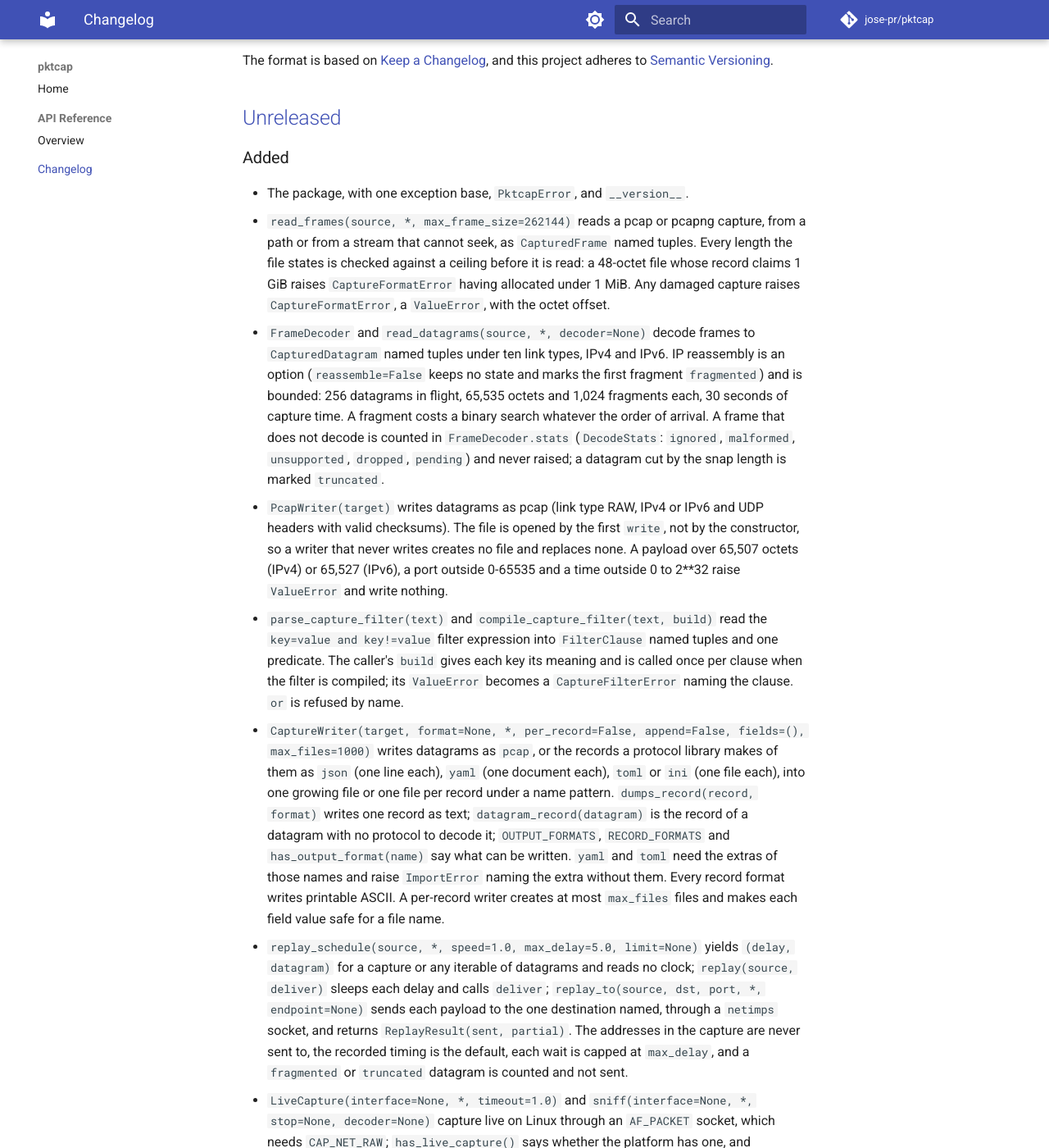
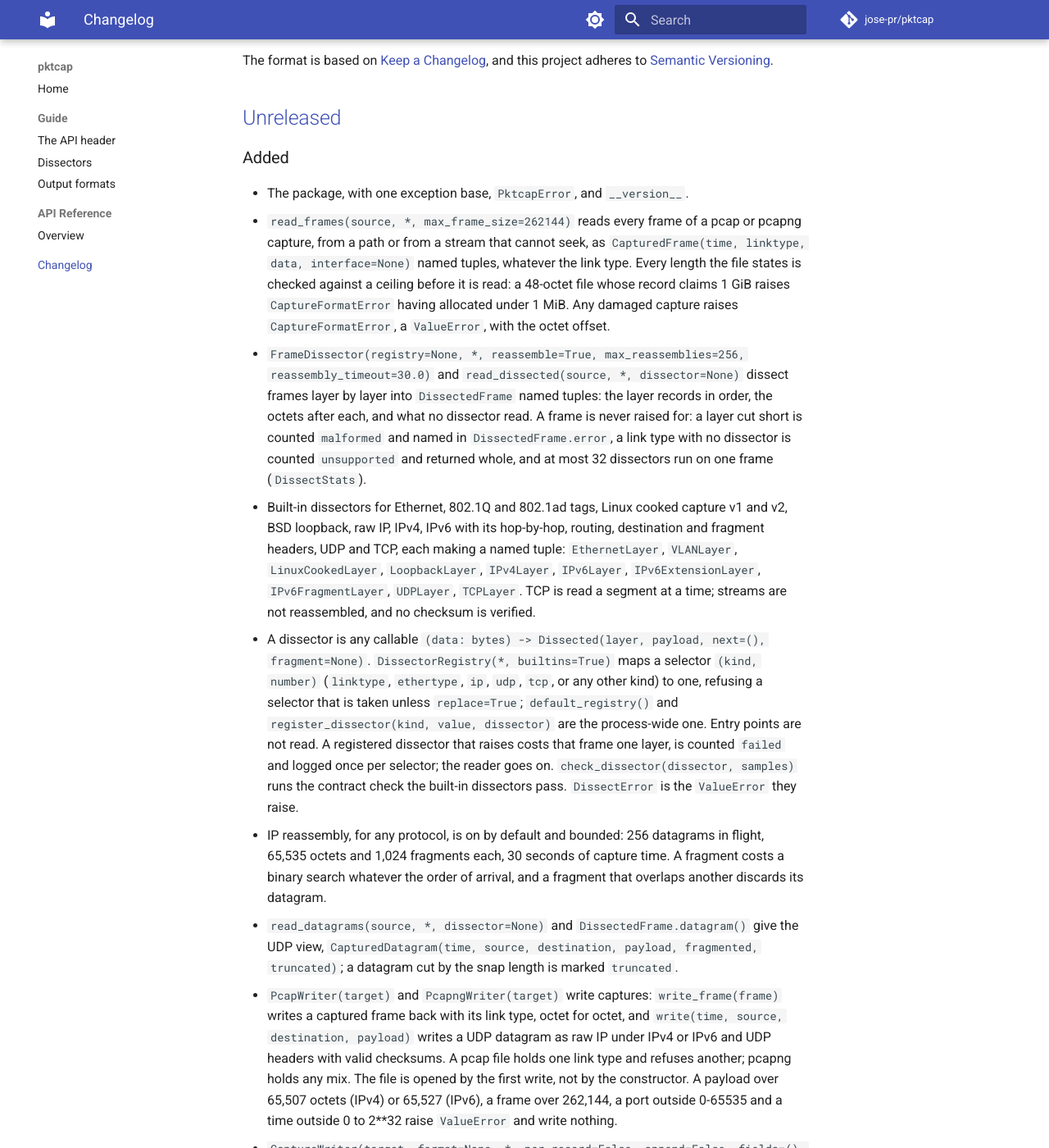
Before and after one commit to jose-pr/pktcap, an MkDocs documentation site: the page built from docs/changelog.md, in a window 1280 px wide and 1400 px high, scrolled down 242 px. Shown: the whole window at 82% size. Built offline with MkDocs 1.6.1 and Material for MkDocs 9.7.7, drawn with Linux system fonts in a browser that asks for light colours; comment, search, counter and statistics services are not loaded; some of the changed text lies outside the part shown.

Commit message:
docs: the site, the changelog and the release notes describe a general capture library; the shipped headers are pages of the site

```diff
--- a/CHANGELOG.md
+++ b/CHANGELOG.md
@@ -10,56 +10,88 @@ and this project adheres to [Semantic Versioning](https://semver.org/).
 ### Added
 
 - The package, with one exception base, `PktcapError`, and `__version__`.
-- `read_frames(source, *, max_frame_size=262144)` reads a pcap or pcapng
-  capture, from a path or from a stream that cannot seek, as `CapturedFrame`
-  named tuples. Every length the file states is checked against a ceiling
+- `read_frames(source, *, max_frame_size=262144)` reads every frame of a pcap
+  or pcapng capture, from a path or from a stream that cannot seek, as
+  `CapturedFrame(time, linktype, data, interface=None)` named tuples, whatever
+  the link type. Every length the file states is checked against a ceiling
   before it is read: a 48-octet file whose record claims 1 GiB raises
   `CaptureFormatError` having allocated under 1 MiB. Any damaged capture
   raises `CaptureFormatError`, a `ValueError`, with the octet offset.
-- `FrameDecoder` and `read_datagrams(source, *, decoder=None)` decode frames
-  to `CapturedDatagram` named tuples under ten link types, IPv4 and IPv6.
-  IP reassembly is an option (`reassemble=False` keeps no state and marks the
-  first fragment `fragmented`) and is bounded: 256 datagrams in flight, 65,535
-  octets and 1,024 fragments each, 30 seconds of capture time. A fragment
-  costs a binary search whatever the order of arrival. A frame that does not
-  decode is counted in `FrameDecoder.stats` (`DecodeStats`: `ignored`,
-  `malformed`, `unsupported`, `dropped`, `pending`) and never raised; a
-  datagram cut by the snap length is marked `truncated`.
-- `PcapWriter(target)` writes datagrams as pcap (link type RAW, IPv4 or IPv6
-  and UDP headers with valid checksums). The file is opened by the first
-  `write`, not by the constructor, so a writer that never writes creates no
-  file and replaces none. A payload over 65,507 octets (IPv4) or 65,527
-  (IPv6), a port outside 0-65535 and a time outside 0 to 2**32 raise
-  `ValueError` and write nothing.
+- `FrameDissector(registry=None, *, reassemble=True, max_reassemblies=256,
+  reassembly_timeout=30.0)` and `read_dissected(source, *, dissector=None)`
+  dissect frames layer by layer into `DissectedFrame` named tuples: the layer
+  records in order, the octets after each, and what no dissector read. A
+  frame is never raised for: a layer cut short is counted `malformed` and
+  named in `DissectedFrame.error`, a link type with no dissector is counted
+  `unsupported` and returned whole, and at most 32 dissectors run on one
+  frame (`DissectStats`).
+- Built-in dissectors for Ethernet, 802.1Q and 802.1ad tags, Linux cooked
+  capture v1 and v2, BSD loopback, raw IP, IPv4, IPv6 with its hop-by-hop,
+  routing, destination and fragment headers, UDP and TCP, each making a named
+  tuple: `EthernetLayer`, `VLANLayer`, `LinuxCookedLayer`, `LoopbackLayer`,
+  `IPv4Layer`, `IPv6Layer`, `IPv6ExtensionLayer`, `IPv6FragmentLayer`,
+  `UDPLayer`, `TCPLayer`. TCP is read a segment at a time; streams are not
+  reassembled, and no checksum is verified.
+- A dissector is any callable `(data: bytes) -> Dissected(layer, payload,
+  next=(), fragment=None)`. `DissectorRegistry(*, builtins=True)` maps a
+  selector `(kind, number)` (`linktype`, `ethertype`, `ip`, `udp`, `tcp`, or
+  any other kind) to one, refusing a selector that is taken unless
+  `replace=True`; `default_registry()` and `register_dissector(kind, value,
+  dissector)` are the process-wide one. Entry points are not read. A
+  registered dissector that raises costs that frame one layer, is counted
+  `failed` and logged once per selector; the reader goes on.
+  `check_dissector(dissector, samples)` runs the contract check the built-in
+  dissectors pass. `DissectError` is the `ValueError` they raise.
+- IP reassembly, for any protocol, is on by default and bounded: 256
+  datagrams in flight, 65,535 octets and 1,024 fragments each, 30 seconds of
+  capture time. A fragment costs a binary search whatever the order of
+  arrival, and a fragment that overlaps another discards its datagram.
+- `read_datagrams(source, *, dissector=None)` and `DissectedFrame.datagram()`
+  give the UDP view, `CapturedDatagram(time, source, destination, payload,
+  fragmented, truncated)`; a datagram cut by the snap length is marked
+  `truncated`.
+- `PcapWriter(target)` and `PcapngWriter(target)` write captures:
+  `write_frame(frame)` writes a captured frame back with its link type, octet
+  for octet, and `write(time, source, destination, payload)` writes a UDP
+  datagram as raw IP under IPv4 or IPv6 and UDP headers with valid checksums.
+  A pcap file holds one link type and refuses another; pcapng holds any mix.
+  The file is opened by the first write, not by the constructor. A payload
+  over 65,507 octets (IPv4) or 65,527 (IPv6), a frame over 262,144, a port
+  outside 0-65535 and a time outside 0 to 2**32 raise `ValueError` and write
+  nothing.
+- `CaptureWriter(target, format=None, *, per_record=False, append=False,
+  fields=(), max_files=1000)` writes datagrams or dissected frames as `pcap`
+  or `pcapng`, or the records made of them as `json` (one line each), `yaml`
+  (one document each), `toml` or `ini` (one file each), into one growing file
+  or one file per record under a name pattern. `dumps_record(record, format)`
+  writes one record as text; `datagram_record(datagram)` and
+  `frame_record(frame)` are the default records; `OUTPUT_FORMATS`,
+  `RECORD_FORMATS` and `has_output_format(name)` say what can be written.
+  `yaml` and `toml` need the extras of those names and raise `ImportError`
+  naming the extra without them. Every record format writes printable ASCII.
+  A per-record writer creates at most `max_files` files and makes each field
+  value safe for a file name.
 - `parse_capture_filter(text)` and `compile_capture_filter(text, build)` read
   the `key=value and key!=value` filter expression into `FilterClause` named
-  tuples and one predicate. The caller's `build` gives each key its meaning
-  and is called once per clause when the filter is compiled; its `ValueError`
-  becomes a `CaptureFilterError` naming the clause. `or` is refused by name.
-- `CaptureWriter(target, format=None, *, per_record=False, append=False,
-  fields=(), max_files=1000)` writes datagrams as `pcap`, or the records a
-  protocol library makes of them as `json` (one line each), `yaml` (one
-  document each), `toml` or `ini` (one file each), into one growing file or
-  one file per record under a name pattern. `dumps_record(record, format)`
-  writes one record as text; `datagram_record(datagram)` is the record of a
-  datagram with no protocol to decode it; `OUTPUT_FORMATS`, `RECORD_FORMATS`
-  and `has_output_format(name)` say what can be written. `yaml` and `toml`
-  need the extras of those names and raise `ImportError` naming the extra
-  without them. Every record format writes printable ASCII. A per-record
-  writer creates at most `max_files` files and makes each field value safe
-  for a file name.
+  tuples and one predicate; `build` gives each key its meaning, once per
+  clause, and its `ValueError` becomes a `CaptureFilterError` naming the
+  clause. `frame_filter` is the `build` for dissected frames, with the keys
+  of `FRAME_FILTER_KEYS`: `src`, `dst`, `host`, `sport`, `dport`, `port`,
+  `proto`, `vlan`, `linktype`. `or` is refused by name.
 - `replay_schedule(source, *, speed=1.0, max_delay=5.0, limit=None)` yields
-  `(delay, datagram)` for a capture or any iterable of datagrams and reads no
-  clock; `replay(source, deliver)` sleeps each delay and calls `deliver`;
-  `replay_to(source, dst, port, *, endpoint=None)` sends each payload to the
-  one destination named, through a `netimps` socket, and returns
-  `ReplayResult(sent, partial)`. The addresses in the capture are never sent
-  to, the recorded timing is the default, each wait is capped at `max_delay`,
-  and a `fragmented` or `truncated` datagram is counted and not sent.
-- `LiveCapture(interface=None, *, timeout=1.0)` and `sniff(interface=None, *,
-  stop=None, decoder=None)` capture live on Linux through an `AF_PACKET`
-  socket, which needs `CAP_NET_RAW`; `has_live_capture()` says whether the
-  platform has one, and `LiveCaptureError`, an `OSError`, is raised where it
-  does not.
+  `(delay, item)` for a capture's datagrams or any iterable of datagrams or
+  frames, and reads no clock; `replay(source, deliver)` sleeps each delay and
+  calls `deliver`; `replay_to(source, dst, port, *, endpoint=None)` sends each
+  UDP payload to the one destination named, through a `netimps` socket, and
+  returns `ReplayResult(sent, partial)`. The addresses in the capture are
+  never sent to, no raw frame is ever sent, the recorded timing is the
+  default, each wait is capped at `max_delay`, and a `fragmented` or
+  `truncated` datagram is counted and not sent.
+- `LiveCapture(interface=None, *, timeout=1.0)` captures every packet on Linux
+  through an `AF_PACKET` socket, which needs `CAP_NET_RAW`, as Linux cooked v2
+  frames a writer can save for other tools; `sniff(interface=None, *,
+  stop=None, dissector=None)` is its UDP datagram view; `has_live_capture()`
+  says whether the platform has one, and `LiveCaptureError`, an `OSError`, is
+  raised where it does not.
 
 [Unreleased]: https://github.com/jose-pr/pktcap/commits/main
--- a/mkdocs.yml
+++ b/mkdocs.yml
@@ -1,5 +1,5 @@
 site_name: pktcap
-site_description: "Capture files for UDP protocol libraries: read pcap and pcapng, decode to datagrams, write pcap and structured records, replay"
+site_description: "Read, dissect, write and replay packet captures: pcap and pcapng, pluggable dissectors, a UDP datagram view, structured records"
 site_url: https://jose-pr.github.io/pktcap/
 repo_url: https://github.com/jose-pr/pktcap
 repo_name: jose-pr/pktcap
@@ -28,6 +28,10 @@ theme:
 
 nav:
   - Home: index.md
+  - Guide:
+      - The API header: header.md
+      - Dissectors: dissectors.md
+      - Output formats: formats.md
   - API Reference:
       - Overview: api/reference.md
   - Changelog: changelog.md
--- a/pyproject.toml
+++ b/pyproject.toml
@@ -7,7 +7,7 @@ build-backend = "hatchling.build"
 name = "pktcap"
 version = "0.1.0"
 authors = [{ name = "jose-pr", email = "jose-pr@coqui.dev" }]
-description = "Capture files for UDP protocol libraries: read pcap and pcapng, decode to datagrams, write pcap and structured records, replay"
+description = "Read, dissect, write and replay packet captures: pcap and pcapng, pluggable dissectors, a UDP datagram view, structured records"
 readme = "README.md"
 requires-python = ">=3.9"
 license = "MIT"
```
Also changed, not shown: AGENTS.md (+17 -5 lines), RELEASENOTES.md (added, +72 -0 lines), docs/api/reference.md (+2 -2 lines), docs/dissectors.md (added, +1 -0 lines), docs/formats.md (added, +1 -0 lines), docs/header.md (added, +1 -0 lines), docs/index.md (+29 -5 lines).
